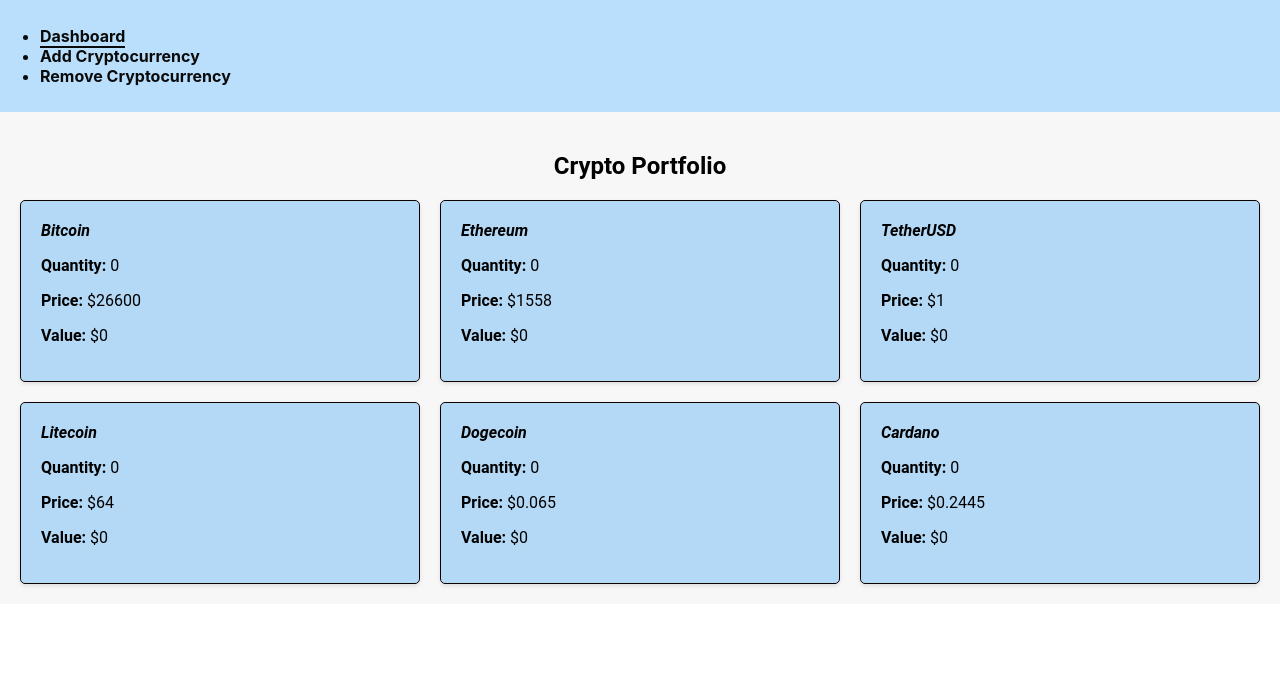
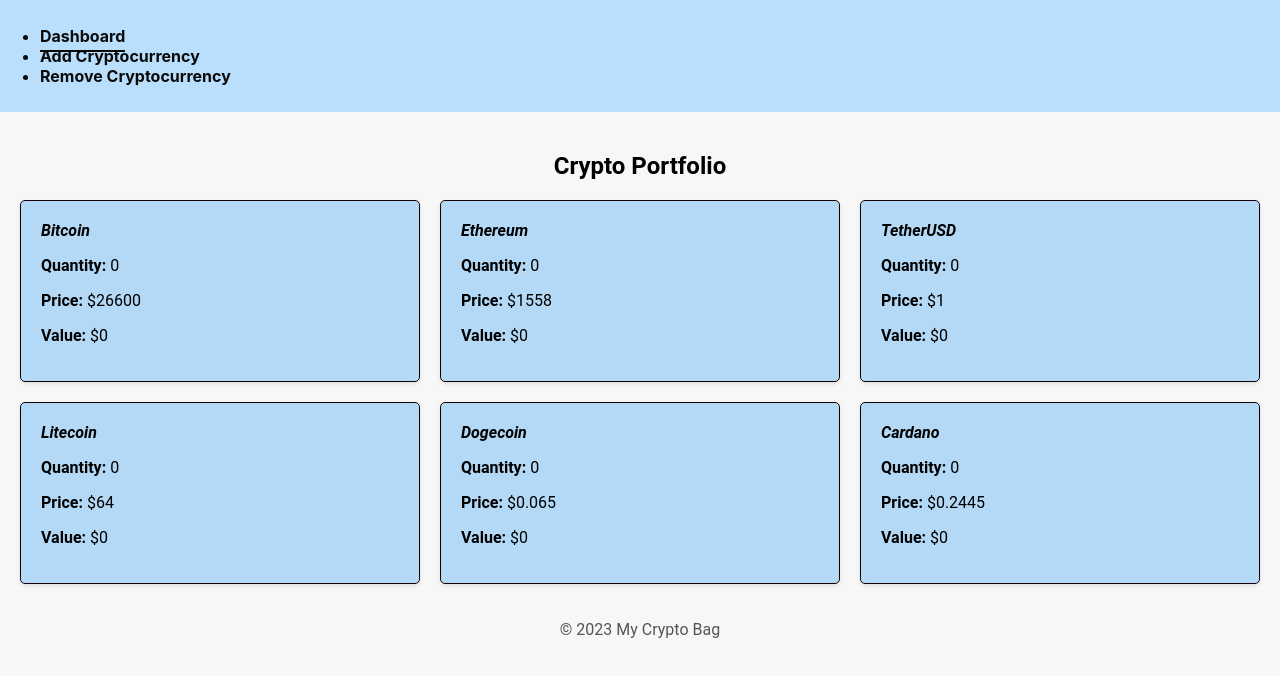
Before and after one commit to chino702/my-crypto-bag, a React (Create React App) app: page /dashboard in a window 1280 px wide. Shown: the top 676 px of the page. Built offline with nearby package versions, Linux system fonts and the light colour scheme; data requests are answered from the project's data file.

Commit message:
created a footer for my dashboard and stylized it

```diff
--- a/src/Components/App.css
+++ b/src/Components/App.css
@@ -24,6 +24,7 @@
     transform: scale(1.03);
 }
 
+
 .crypto-item h3 {
     margin: 0;
     font-size: 1.5rem;
@@ -49,9 +50,28 @@
     color: #0a0a0a;
     margin-right: 20px;
     font-weight: bold;
+    transition: color 0.2s ease-in-out;
 }
 
+.nav-link:hover {
+    color: #0a0a0a;
+    text-decoration: underline;
+}
 
 .nav-link.active {
     border-bottom: 2px solid #0a0a0a;
+    padding-bottom: 4px;
+    transition: border-color 0.2s ease-in-out;
 }
+
+.nav-link.active:hover {
+    border-color: transparent;
+}
+
+.footer {
+    text-align: center;
+    padding: 20px;
+    background-color: #f7f7f7;
+    font-family: 'Roboto', sans-serif;
+    color: #555;
+  }
--- a/src/Components/Dashboard.js
+++ b/src/Components/Dashboard.js
@@ -34,6 +34,9 @@
           </div>
         ))}
       </div>
+      <div className="footer">
+        <p>&copy; 2023 My Crypto Bag</p>
+      </div>
     </div>
   );
 }
```
Lines whose indentation alone changed are shown as unchanged.
